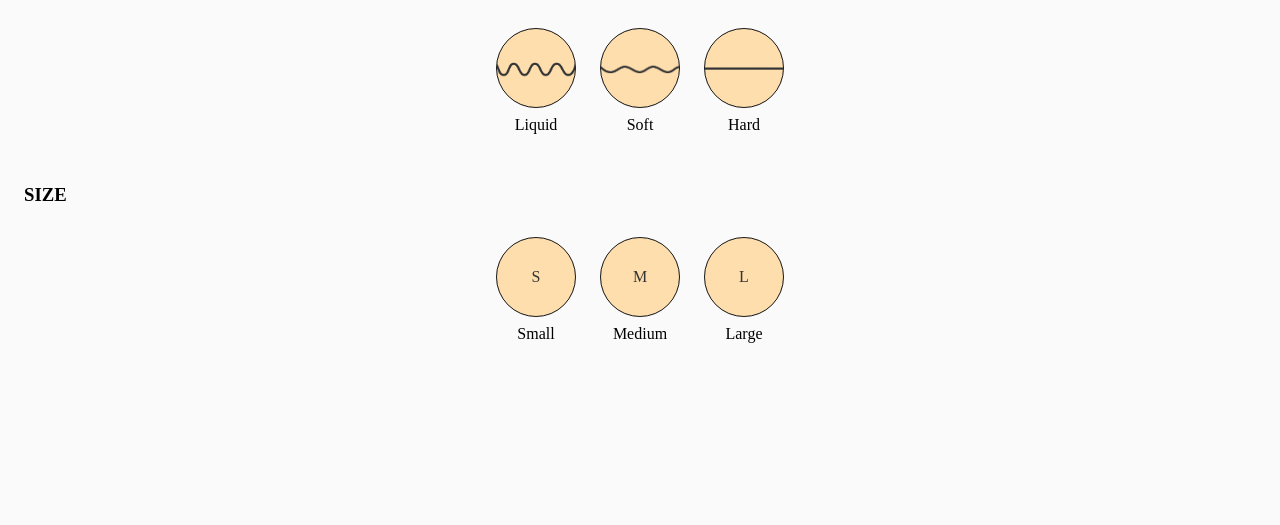
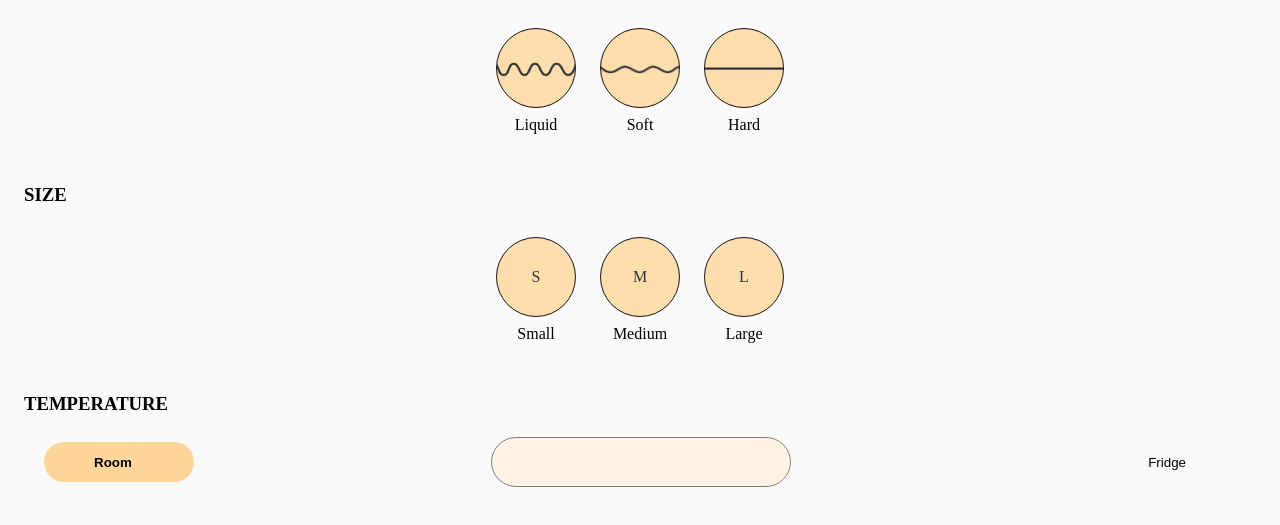
Before and after one commit to elinsauer1/case01, a plain HTML site: page index.html in a window 1280 px wide. Shown: the part 107-632 px from the top of the page. Drawn offline with Linux system fonts and the light colour scheme.

Commit message:
Added a toggle switch checkbox for temperature

```diff
--- a/css/pick-egg.css
+++ b/css/pick-egg.css
@@ -74,3 +74,66 @@ section {
 #hard-curve {
     background-image: url("../media/hard-curve.png");
 }
+
+#temperature-switcher {
+    position: relative;
+    display: flex;
+    justify-content: center;
+}
+
+#temperature-switcher input {
+    appearance: none;
+    background-color: #FFF4E3;
+    border: 1px solid gray;
+    width: 300px;
+    height: 50px;
+    border-radius: 25px;
+}
+
+#temperature-switcher label {
+    position: absolute;
+    background-color: #FFD699;
+    z-index: 1;
+    height: 40px;
+    width: 150px;
+    top: 50%;
+    transform: translateY(-50%);
+    left: 20px;
+    border-radius: 25px;
+}
+
+#temperature-switcher input::before,
+#temperature-switcher input::after {
+    position: absolute;
+    z-index: 2;
+    top: 50%;
+    transform: translateY(-50%);
+}
+
+#temperature-switcher input::before {
+    content: 'Room';
+    left: 70px;
+}
+
+#temperature-switcher input:checked::after {
+    font-weight: bolder;
+}
+
+#temperature-switcher input:not(:checked)::before {
+    font-weight: bolder;
+}
+
+#temperature-switcher input::after {
+    content: 'Fridge';
+    right: 70px;
+}
+
+#temperature-switcher input:checked+label {
+    left: 155px;
+    transition: left 0.5s;
+}
+
+#temperature-switcher input:not(:checked)+label {
+    left: 20px;
+    transition: left 0.5s;
+}
--- a/js/pick-egg.js
+++ b/js/pick-egg.js
@@ -34,7 +34,6 @@ function pickYourEgg() {
 
         <h3>SIZE</h3>
         <section>
-            <h3></h3>
             <div class="radio-button-group">
                 <div class="input-container">
                     <input id="small" type="radio" name="radio-size">
@@ -59,5 +58,13 @@ function pickYourEgg() {
                 </div>
             </div>
         </section>
+
+        <h3>TEMPERATURE</h3>
+        <section>
+            <div id="temperature-switcher">
+                <input type="checkbox" name="switch">
+                <label for="switch"></label>
+            </div>
+        </section>
     `;
 }
```
